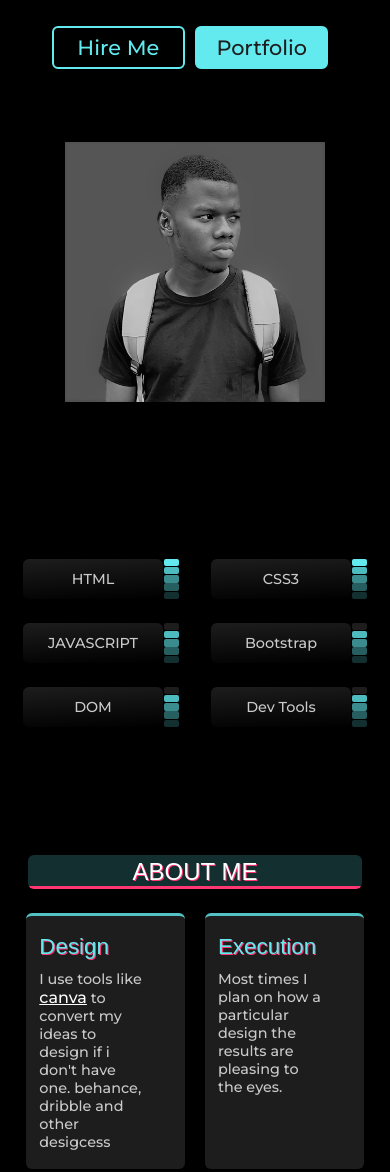
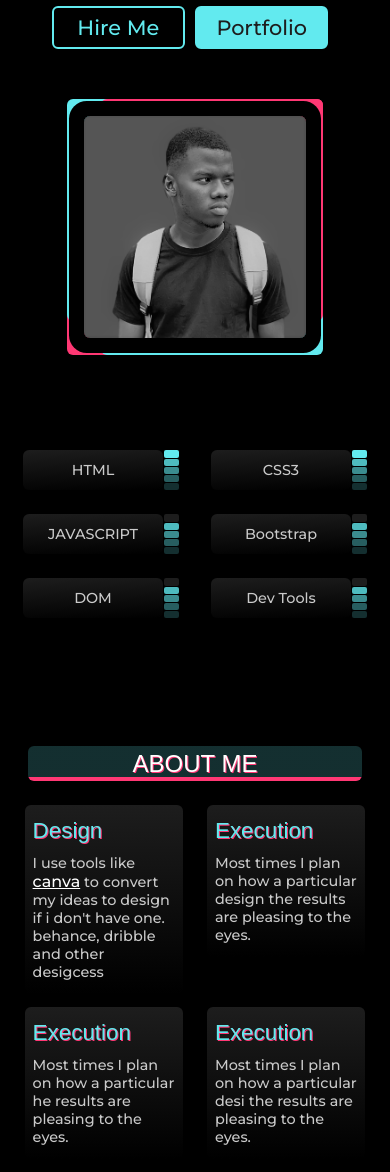
Before and after one commit to SholaCity/portfilio-1_0, a plain HTML site: page index.html in a window 390 px wide. Shown: the part 306-1478 px from the top of the page. Drawn offline with Linux system fonts and the light colour scheme; a web font is replaced by a local one.

Commit message:
Update index.css

```diff
--- a/css/index.css
+++ b/css/index.css
@@ -13,8 +13,8 @@
 
 #head-wrapper .profile-img {
     border-radius: var(--b-rad);
-    width: 350px;
-    object-fit: contain;
+    width: 300px;
+    box-shadow: 0px 0px 0px 15px var(--bg-primary), 17px -17px var(--highlight), 17px 17px var(--bg-secondary), -17px -17px var(--bg-secondary), 17px -17px var(--highlight), -17px 17px var(--highlight);
 }
 
 #head-wrapper .profile-text {
@@ -83,25 +83,46 @@ a.header-btn {
 
 #about .about-wrapper {
     display: flex;
-    flex-wrap: wrap;
-    margin: 0 auto;
-    gap: 2rem;
-    justify-content: space-evenly;
+    flex-flow: row nowrap;
+    margin-inline: auto;
+    gap: 1rem;
+    justify-content: space-around;
     align-items: stretch;
 }
 
 .about-wrapper .about-text {
-    flex-basis: 45%;
-    border-top: 3px solid var(--stack400);
-    background-color: var(--black);
+    flex-basis: 24%;
+    max-height: 180px;
+    display: flex;
+    flex-flow: column nowrap;
+    justify-content: center;
+    /* border-top: 3px solid var(--stack400); */
+    background: linear-gradient(180deg, var(--black), transparent);
     padding: 0.8rem;
     border-radius: var(--b-rad);
 }
 
+.about-text:nth-child(1) {
+    transform: translateX(-50px);
+    transition-delay: 200ms;
+}
 
-.about-wrapper .about-text p {
-    width: 80%;
+.about-text:nth-child(2) {
+    transform: translateX(-50px);
+    transition-delay: 400ms;
 }
+
+.about-text:nth-child(3) {
+    transform: translateX(-50px);
+    transition-delay: 600ms;
+}
+
+.about-text:nth-child(4) {
+    transform: translateX(-50px);
+    transition-delay: 800ms;
+}
+
+
 
 
 
@@ -189,33 +210,34 @@ a.header-btn {
 }
 
 /*  */
-.rating {
-    transform: scaleX(0.3)
+/* .rating {
+     transform: scaleY(0.3);
 }
 
+*/
 .rating:nth-child(1) {
     transition-delay: 100ms;
-    transform: scaleX(0.3)
+    /* transform: scaleY(0.3); */
 }
 
 .rating:nth-child(2) {
     transition-delay: 300ms;
-    transform: scaleX(0.3)
+    /* transform: scaleY(0.3); */
 }
 
 .rating:nth-child(3) {
     transition-delay: 500ms;
-    transform: scaleX(0.3)
+    /* transform: scaleY(0.3); */
 }
 
 .rating:nth-child(4) {
     transition-delay: 700ms;
-    transform: scaleX(0.3)
+    /* transform: scaleY(0.3); */
 }
 
 .rating:nth-child(5) {
     transition-delay: 900ms;
-    transform: scaleX(0.3)
+    /* transform: scaleY(0.3); */
 }
 
 /*======= */
@@ -527,14 +549,27 @@ a.header-btn {
     .stack .stack-items .rating {
         height: 50px;
     }
+
+    #head-wrapper .profile-img {
+        width: 200px;
+        margin-inline: auto;
+        margin-top: 1.2rem;
+    }
+
+
 }
 
 @media only screen and (max-width: 900px) {
 
+    #about .about-wrapper {
+        flex-flow: row wrap;
+        align-items: flex-start;
+    }
 
-
-    #about .about-text {
+    .about-wrapper .about-text {
         flex-basis: 45%;
+        padding: 0.5rem;
+        max-height: fit-content;
     }
 
     .project-text .project-info {
@@ -551,12 +586,24 @@ a.header-btn {
 
 @media (max-width: 740px) {
 
+    #head-wrapper {
+        flex-flow: column-reverse nowrap;
+        justify-content: center;
+        align-items: center;
+        margin-bottom: 0;
+    }
 
     #head-wrapper .profile-text {
         width: 70%;
-        flex-basis: 70%;
-        margin-top: 20px;
+        margin-bottom: 20px;
         text-align: center;
+    }
+
+    #head-wrapper .profile-img {
+        width: 250px;
+        margin-inline: auto;
+        margin-top: 1.2rem;
+
     }
 
     .profile-text p {
@@ -576,20 +623,12 @@ a.header-btn {
 }
 
 @media (max-width:600px) {
-    #head-wrapper {
-        flex-flow: column-reverse nowrap;
-        text-align: left;
-        justify-content: flex-end;
-        margin-bottom: 0;
-    }
+
 
     #head-wrapper .profile-img {
-        flex-basis: 40%;
-        width: 70%;
-        margin: auto;
-        min-height: 350px;
-        box-shadow: none;
-        background-size: cover;
+        width: 60%;
+        margin-inline: auto;
+        margin-top: 1.2rem;
     }
 
     #head-wrapper .profile-text {
```
